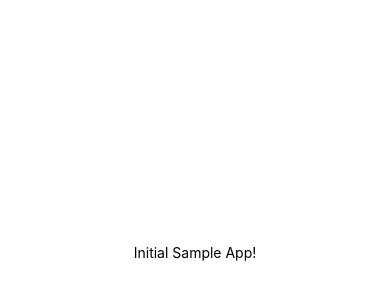
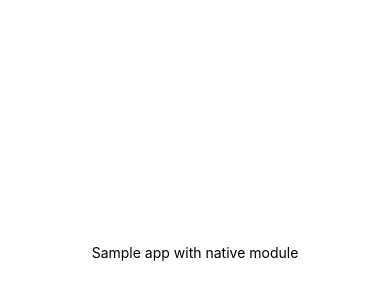
Before and after one commit to 4thjuly/RN-AzureBTC-Test-2, a React Native app: screen / in a window 390 px wide. Shown: the part 170-470 px from the top of the page. Built offline with nearby package versions, Linux system fonts and the light colour scheme.

Commit message:
Added native module + fixed gitignore

```diff
--- a/App.js
+++ b/App.js
@@ -5,7 +5,7 @@ export default class App extends React.Component {
   render() {
     return (
       <View style={styles.container}>
-        <Text>Initial Sample App!</Text>
+        <Text>Sample app with native module</Text>
       </View>
     );
   }
--- /dev/null
+++ b/AppAuthAndroid.js
@@ -0,0 +1,5 @@
+'use strict';
+
+import { NativeModules } from 'react-native';
+
+module.exports = NativeModules.AppAuthAndroid;
```
Also changed, not shown: 29 other files (tests, documents, lock files or other folders).
